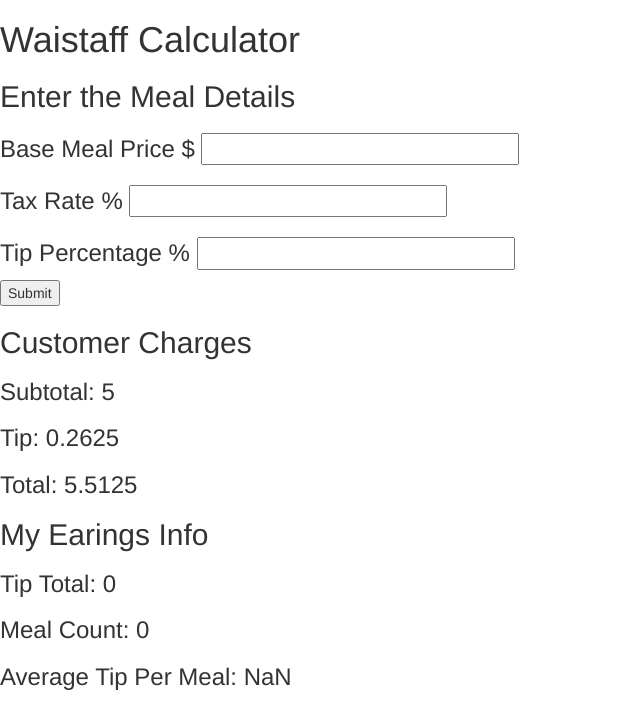
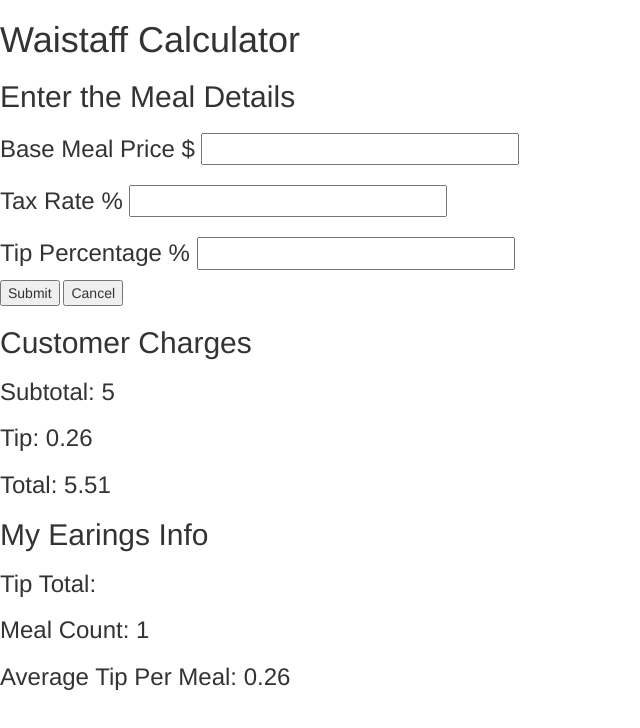
Before and after one commit to chrissschin/waitstaff-calculator, a website: page index.html in a window 1280 px wide. Both pictures are taken after typing "5", "5", "5" into the empty fields and a click on the input "Submit". Shown: the whole page, without its empty margins (0-640 px from the left). Drawn offline with nearby package versions, Linux system fonts and the light colour scheme.

Commit message:
functinality works now

```diff
--- a/index.html
+++ b/index.html
@@ -12,27 +12,30 @@
     <h1>Waistaff Calculator</h1>
   </header>
   <section id="meal-details">
-    <form ng-submit="submitForm()">
+    <form ng-submit="submitForm();">
     <h2>Enter the Meal Details</h2>
-    <h3>Base Meal Price $ <input type="number" ng-model='mealPrice'></h3>
-    <h3>Tax Rate % <input type="number" ng-model='taxRate' ></h3>
-    <h3>Tip Percentage % <input type="number" ng-model='tipPer'></h3>
+    <h3>Base Meal Price $ <input type="number" step="0.01" ng-model='mealPrice' required></h3>
+    <h3>Tax Rate % <input type="number" ng-model='taxRate' required></h3>
+    <h3>Tip Percentage % <input type="number" ng-model='tipPer' required></h3>
 
-    <input type="submit" value="Submit">
+    <div>
+      <input type="submit" value="Submit">
+      <input type="reset" value="Cancel">
+    </div>
 
     </form>
   </section>
   <section id="customer-charges">
     <h2>Customer Charges</h2>
     <h3>Subtotal: {{ mealDetail.base }}</h3>
-    <h3>Tip: {{ tip }}</h3>
-    <h3>Total: {{ total }}</h3>
+    <h3>Tip: {{ tip.toFixed(2) }}</h3>
+    <h3>Total: {{ total.toFixed(2) }}</h3>
   </section>
   <section id="earnings-info">
     <h2>My Earings Info</h2>
-    <h3 ng-model="tipTotal">Tip Total: {{ tipTotal }}</h3>
+    <h3 ng-model="tipTotal">Tip Total: {{ tipTotal.tofixed(2) }}</h3>
     <h3 ng-model="mealCount">Meal Count: {{ mealCount }}</h3>
-    <h3 ng-model="avg">Average Tip Per Meal: {{ avg }}</h3>
+    <h3 ng-model="averageTip">Average Tip Per Meal: {{ (tipTotal/mealCount).toFixed(2) }}</h3>
   </section>
 
 </body>
--- a/myApp.js
+++ b/myApp.js
@@ -5,7 +5,6 @@ angular.module("myApp", [])
 
 
     $scope.submitForm = function() {
-      console.log("hello");
       $scope.mealDetail.base = $scope.mealPrice;
       $scope.mealDetail.tax = ($scope.taxRate / 100).toFixed(2);
       $scope.mealDetail.tipPercent = ($scope.tipPer / 100).toFixed(2);
@@ -14,6 +13,7 @@ angular.module("myApp", [])
       $scope.mealPrice = '';
       $scope.taxRate = '';
       $scope.tipPer = '';
+      $scope.mealCount++;
     };
 
 
@@ -26,12 +26,13 @@ angular.module("myApp", [])
     $scope.tipAndTotal = function(total) {
       $scope.tip = total * $scope.mealDetail.tipPercent;
       $scope.total = $scope.tip + total;
+      $scope.tipTotal+= $scope.tip;
     };
 
 
     //earnings info
     $scope.tipTotal = 0;
     $scope.mealCount = 0;
-    $scope.avg = ($scope.tipTotal/$scope.mealCount).toFixed(2);
+    // $scope.averageTip = $scope.tipTotal/$scope.mealCount;
 
   });
```
